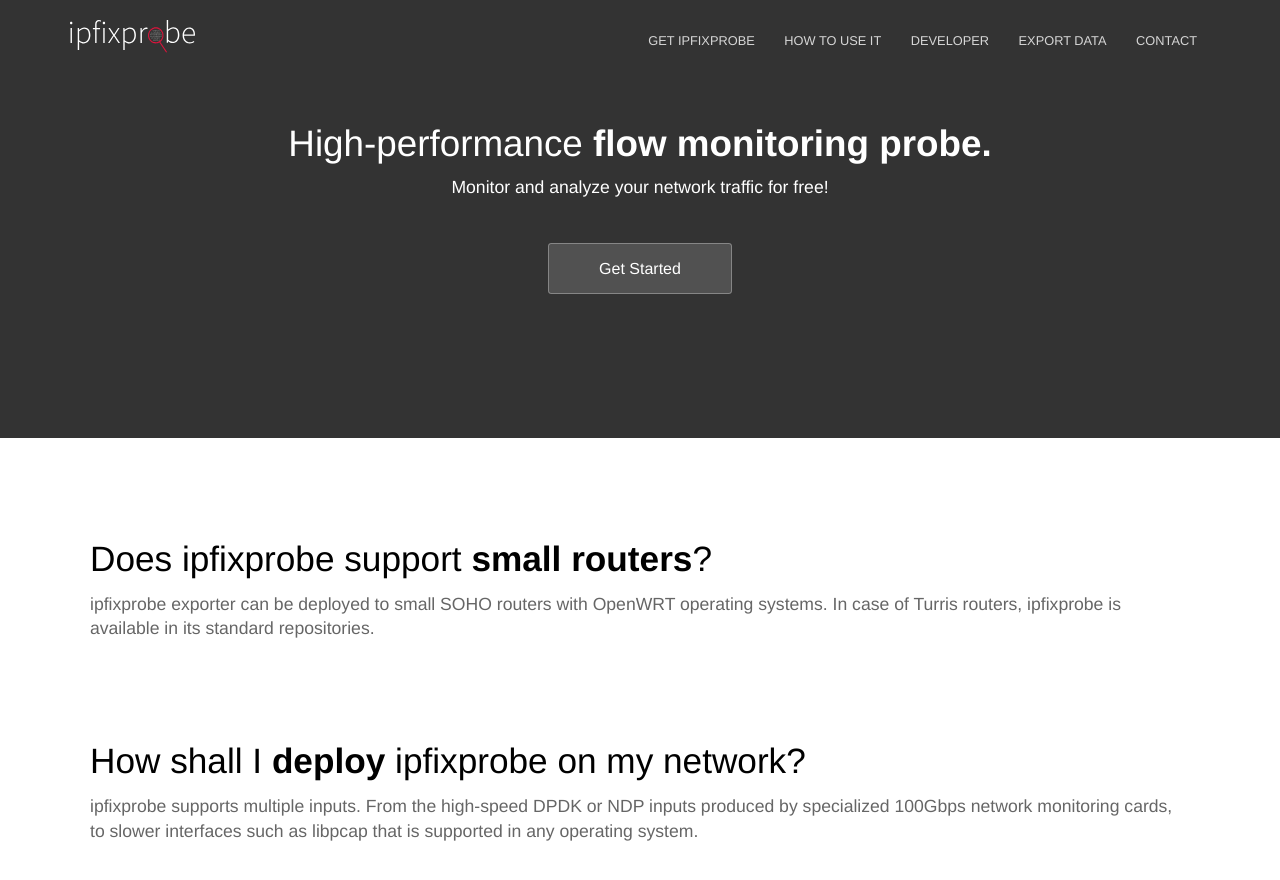
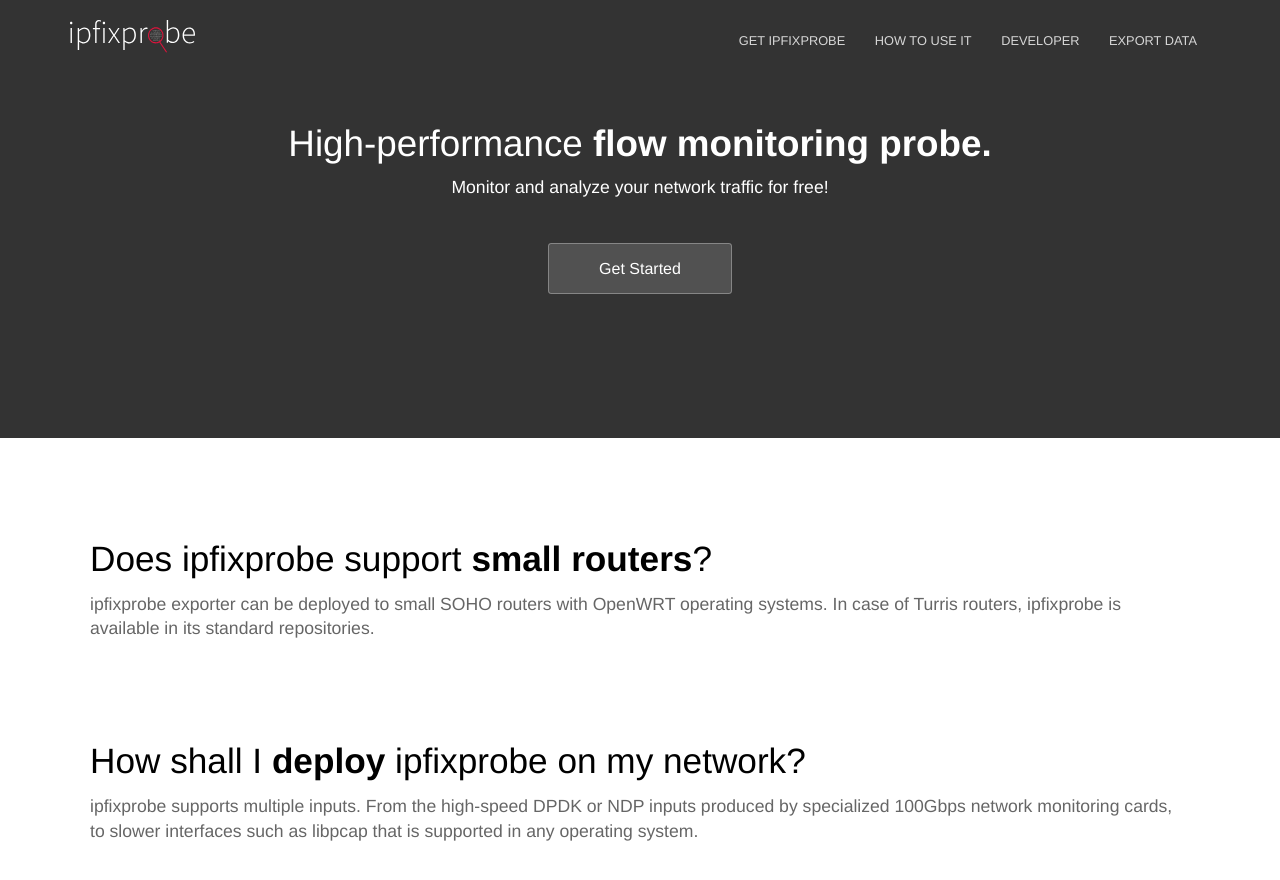
Before and after one commit to CESNET/ipfixprobe, a Jekyll site: the page built from index.html, in a window 1280 px wide and 900 px high. Shown: the top 880 px of the window. Built offline with Jekyll 4.4.1, drawn with Linux system fonts in a browser that asks for light colours.

Commit message:
Remove "Contact" page

```diff
--- a/_data/navigation.yml
+++ b/_data/navigation.yml
@@ -14,7 +14,3 @@
   link: /export/
   new_window: false
   highlight: false
-- name: Contact
-  link: /contact/
-  new_window: false
-  highlight: false
```
